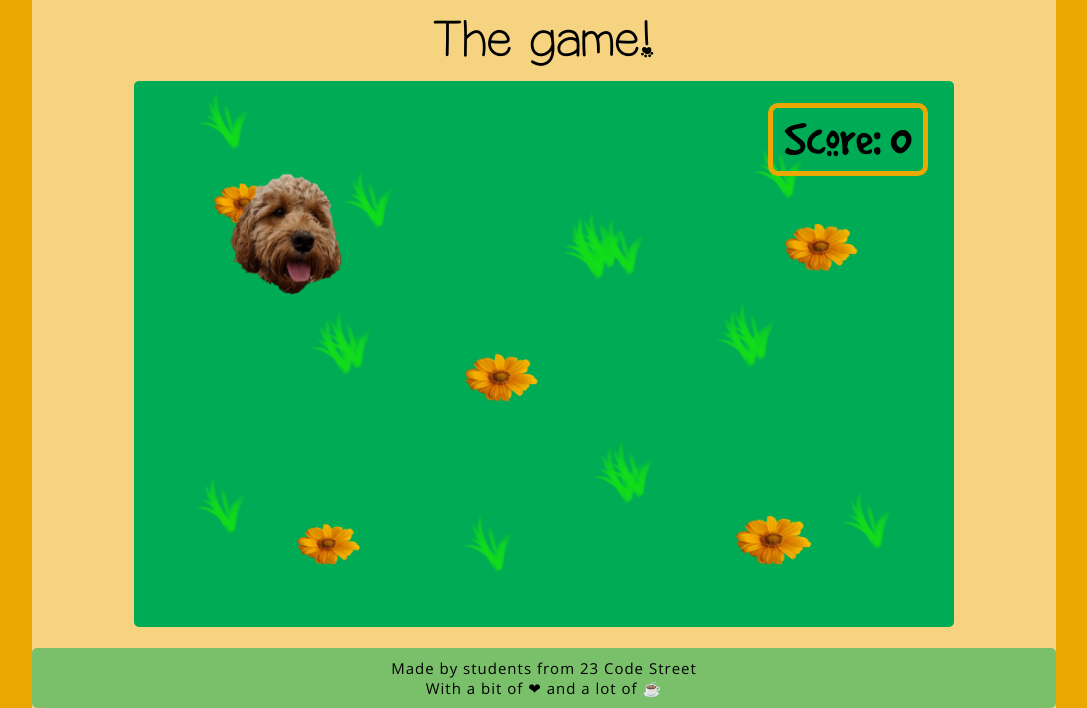
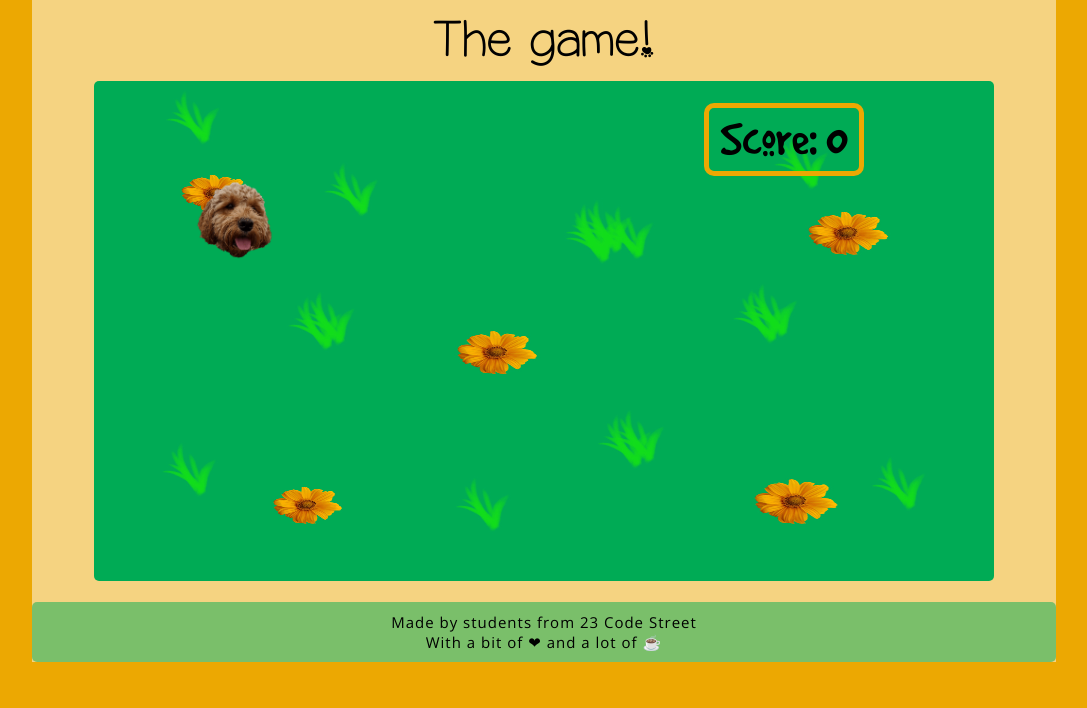
Before and after one commit to littlepawcoding/dog-quiz-game, a plain HTML site: page game.html in a window 1280 px wide. Shown: the part 97-805 px from the top of the page, without its empty margins (96-1183 px from the left). Drawn offline with nearby package versions, Linux system fonts and the light colour scheme.

Commit message:
Reduced size of canvas for desktop and reduced size of dug head

```diff
--- a/css/style.css
+++ b/css/style.css
@@ -240,15 +240,15 @@ footer {
 
   position: absolute;
   top: 25%;
-  right: 20%;
+  right: 25%;
 
   border: 5px solid #eca802;
   border-radius: 10px;
   padding: 0.5% 0.9%;
 }
 canvas {
-  width: 80%;
-  height: 80%;
+  /* width: 80%;
+  height: 80%; */
   border-radius: 5px;
 }
 
--- a/js/script.js
+++ b/js/script.js
@@ -13,7 +13,7 @@ function myFunction() {
 
 var canvas = document.querySelector("#screen");
 canvas.width = 900;
-canvas.height = 600;
+canvas.height = 500;
 
 var ctx = canvas.getContext("2d");
 
@@ -42,8 +42,8 @@ function drawBackground() {
 var doggie = document.querySelector("#doggie");
 
 function drawDug() {
-  var width = 140;
-  var height = 140;
+  var width = 85;
+  var height = 80;
   var doggieX = state.doggieX;
   var doggieY = state.doggieY;
   ctx.drawImage(doggie, state.doggieX, state.doggieY, width, height);
```
